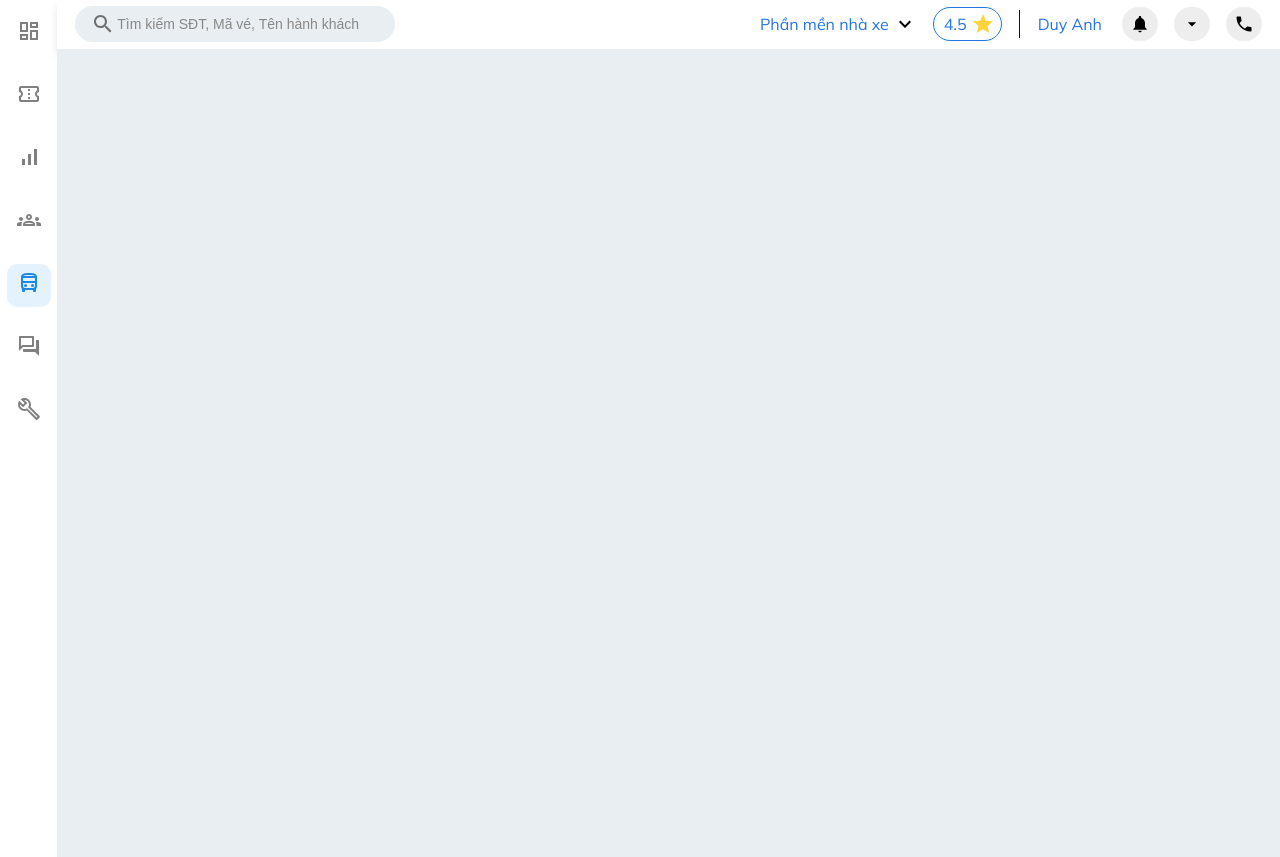
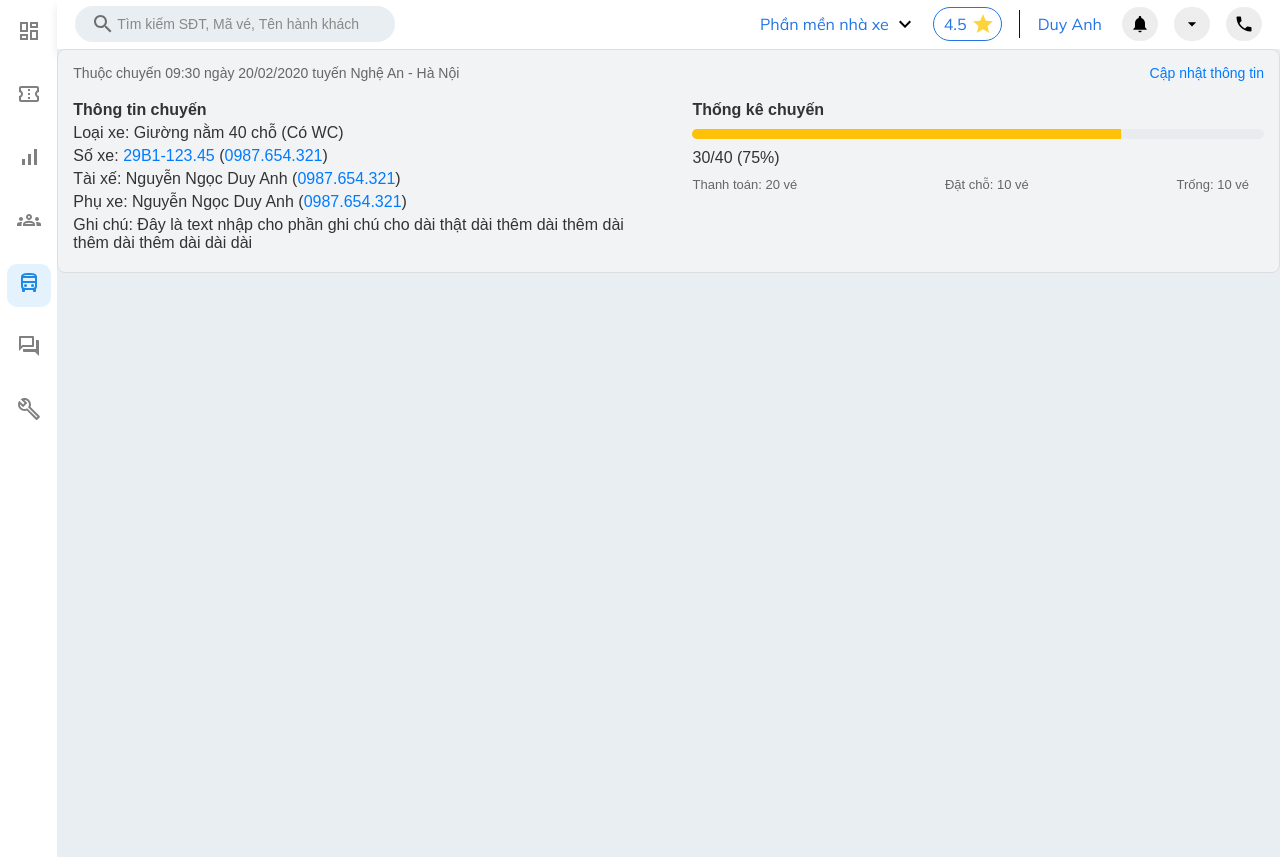
Before and after one commit to quyetcao/DuAnTotNghiep, a React (Vite) app in the folder FRONT_END/FRONT_END/: page /admin/quanLyDatVeXe in a window 1280 px wide. Built offline with nearby package versions, Linux system fonts and the light colour scheme.

Commit message:
up phần giữa quanLyVeXe

```diff
--- a/FRONT_END/FRONT_END/src/component/css/quanLyDatVeXe.css
+++ b/FRONT_END/FRONT_END/src/component/css/quanLyDatVeXe.css
@@ -107,3 +107,84 @@ body {
     height: 100%;
     background-color: #e9eef3;
 }
+
+/* Phần đầu  */
+
+/* --End phần đầu-- */
+
+/* Phần giữa  */
+.trip-info {
+    background-color: #f1f3f5;
+    border: 1px solid #ddd;
+    border-radius: 8px;
+    padding: 15px;
+    font-family: Arial, sans-serif;
+    color: #333;
+}
+
+.trip-header {
+    display: flex;
+    justify-content: space-between;
+    margin-bottom: 15px;
+    font-size: 14px;
+    color: #666;
+}
+
+.update-info-link {
+    color: #007bff;
+    text-decoration: none;
+    font-size: 14px;
+}
+
+.trip-content {
+    display: flex;
+    justify-content: space-between;
+}
+
+.trip-details,
+.trip-stats {
+    width: 48%;
+}
+
+.trip-details p,
+.trip-stats p {
+    margin: 5px 0;
+}
+
+a {
+    color: #007bff;
+    text-decoration: none;
+}
+
+.progress-bar {
+    background-color: #e9ecef;
+    border-radius: 5px;
+    overflow: hidden;
+    height: 10px;
+    margin: 10px 0;
+    width: 100%;
+}
+
+.progress-bar .filled {
+    background-color: #ffc107;
+    height: 100%;
+}
+
+.stats-details {
+    display: flex;
+    justify-content: space-between;
+    font-size: 13px;
+    margin-top: 10px;
+    color: #666;
+}
+
+.stats-details span {
+    margin-right: 15px;
+}
+
+
+/* --End phần giữa-- */
+
+/* Phần cuối  */
+
+/* --End phần cuối-- */
--- a/FRONT_END/FRONT_END/src/component/quan_ly_dat_ve_xe/quanLyDatVeXe.jsx
+++ b/FRONT_END/FRONT_END/src/component/quan_ly_dat_ve_xe/quanLyDatVeXe.jsx
@@ -93,6 +93,43 @@ export default function quanLyDatVeXe() {
                     </div>
                     {/* phần lõi */}
                     <div className='dashboard-center'>
+                        {/* phần đầu */}
+                        <div>
+
+                        </div>
+                        {/* Phần giữa */}
+                        <div className="trip-info">
+                            <div className="trip-header">
+                                <span>Thuộc chuyến 09:30 ngày 20/02/2020 tuyến Nghệ An - Hà Nội</span>
+                                <a href="#" className="update-info-link">Cập nhật thông tin</a>
+                            </div>
+                            <div className="trip-content">
+                                <div className="trip-details">
+                                    <p><strong>Thông tin chuyến</strong></p>
+                                    <p>Loại xe: Giường nằm 40 chỗ (Có WC)</p>
+                                    <p>Số xe: <a href="#">29B1-123.45</a> (<a href="tel:0987654321">0987.654.321</a>)</p>
+                                    <p>Tài xế: Nguyễn Ngọc Duy Anh (<a href="tel:0987654321">0987.654.321</a>)</p>
+                                    <p>Phụ xe: Nguyễn Ngọc Duy Anh (<a href="tel:0987654321">0987.654.321</a>)</p>
+                                    <p>Ghi chú: Đây là text nhập cho phần ghi chú cho dài thật dài thêm dài thêm dài thêm dài thêm dài dài dài</p>
+                                </div>
+                                <div className="trip-stats">
+                                    <p><strong>Thống kê chuyến</strong></p>
+                                    <div className="progress-bar">
+                                        <div className="filled" style={{ width: '75%' }}></div>
+                                    </div>
+                                    <p>30/40 (75%)</p>
+                                    <div className="stats-details">
+                                        <span>Thanh toán: 20 vé</span>
+                                        <span>Đặt chỗ: 10 vé</span>
+                                        <span>Trống: 10 vé</span>
+                                    </div>
+                                </div>
+                            </div>
+                        </div>
+                        {/* phần cuối */}
+                        <div>
+
+                        </div>
 
                     </div>
                 </div>
```
